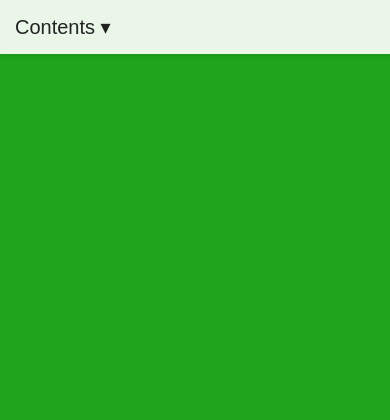
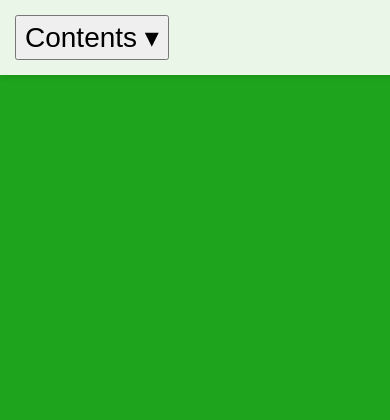
Before and after one commit to Uppal-Girish/smart_vertical_farming, a FastAPI app: page / in a window 390 px wide. Shown: the top 420 px of the page. Run offline with FastAPI, Linux system fonts and the light colour scheme.

Commit message:
try for phones

```diff
--- a/static/live_data.html
+++ b/static/live_data.html
@@ -17,10 +17,6 @@
     </div>
   </div>
 
-      <div class="dropdown">
-        <a href="/">Home</a>
-        <a href="/live-data">Live Data</a>
-      </div>
     </div>
   </div>
   <div style="padding-top: 100px;">
--- a/static/style.css
+++ b/static/style.css
@@ -55,20 +55,33 @@ body.bg-image {
 }
 
 .menu {
-  color: #222;
-  display: inline-block;
-  position: relative;
   font-size: 20px;
-  cursor: pointer;
 }
 
 .menu-button {
-  background: none;
-  border: none;
   font-size: 20px;
-  cursor: pointer;
-  color: inherit;
   padding: 0;
+}
+
+@media (max-width: 600px) {
+  .menu {
+    font-size: 28px;
+  }
+
+  .menu-button {
+    font-size: 28px;
+    padding: 4px 8px;
+  }
+}
+
+@media (min-width: 1200px) {
+  .menu {
+    font-size: 22px;
+  }
+
+  .menu-button {
+    font-size: 22px;
+  }
 }
 
 .dropdown {
```
